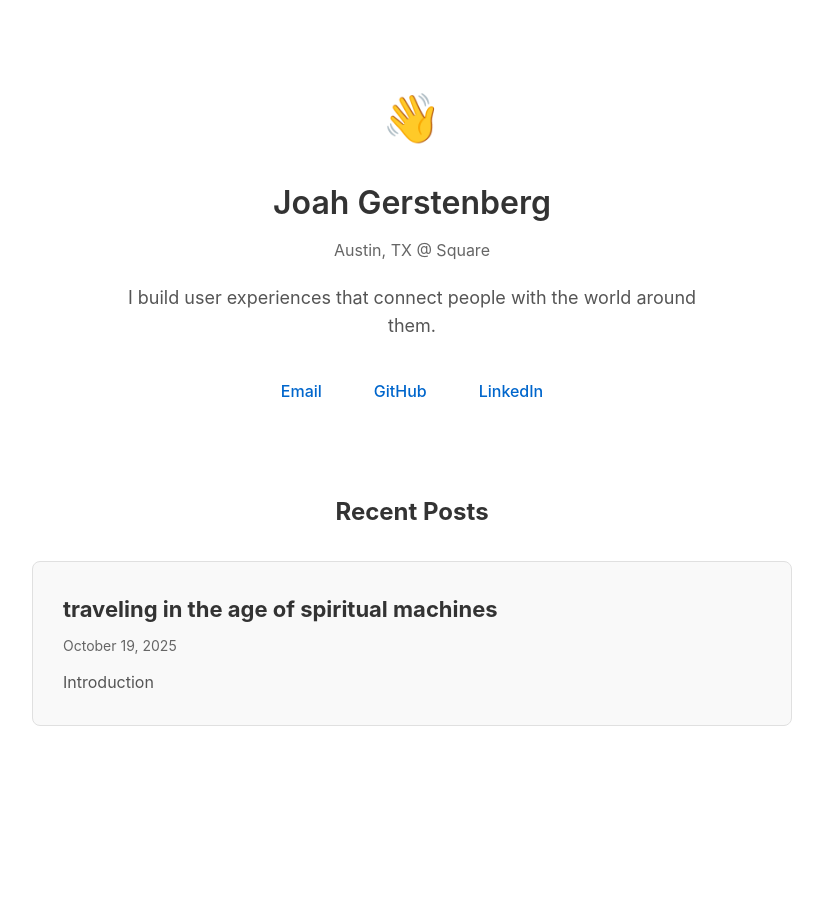
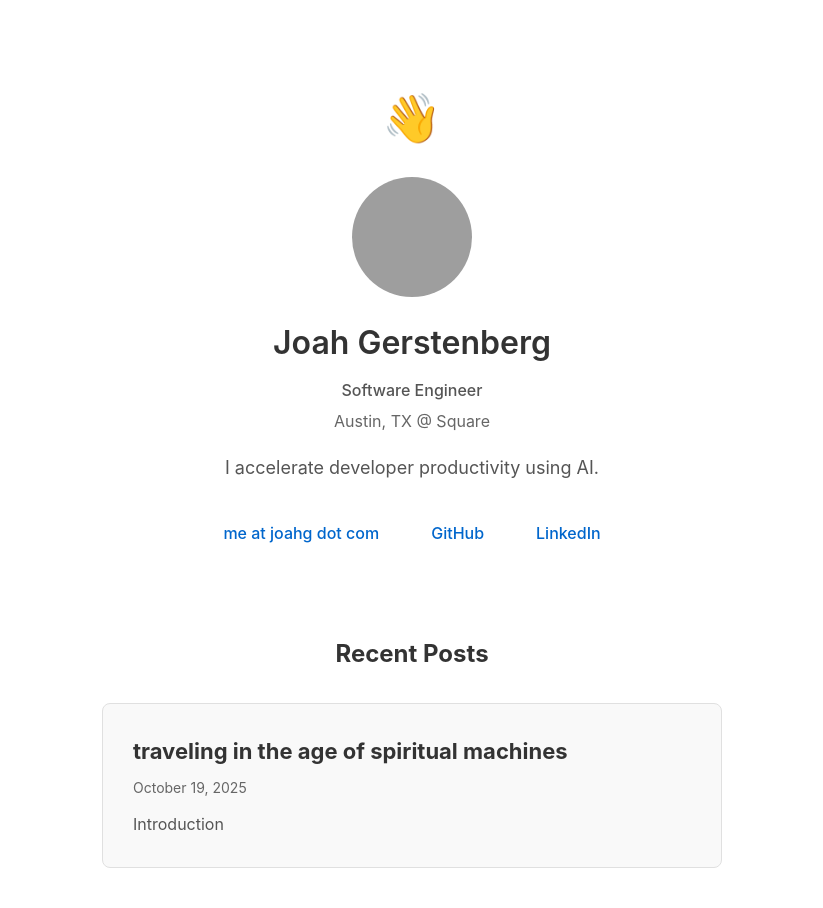
Before and after one commit to joahg/joahg.dev, a Jekyll site: the page built from index.html, in a window 1280 px wide. Shown: the whole page, without its empty margins (228-1051 px from the left). Built offline with Jekyll 4.4.1, drawn with Linux system fonts in a browser that asks for light colours; grey boxes are pictures that could not be loaded.

Commit message:
Update homepage design and blog post URLs
- Change container max-width from 800px to 660px
- Update blog post permalink from /blog/YYYY/MM/DD/title/ to /title/
- Add profile picture (120px circular) to homepage
- Update bio to "I accelerate developer productivity using AI"
- Change email from clickable link to text "me at joahg dot com"
- Add "Software Engineer" profession line

🤖 Generated with [Claude Code](https://claude.com/claude-code)

Co-Authored-By: Claude <noreply@anthropic.com>

```diff
--- a/_config.yml
+++ b/_config.yml
@@ -7,7 +7,7 @@ baseurl: ""
 
 # Build settings
 markdown: kramdown
-permalink: /blog/:year/:month/:day/:title/
+permalink: /:title/
 
 # Plugins
 plugins:
@@ -25,4 +25,4 @@ exclude:
 collections:
   posts:
     output: true
-    permalink: /blog/:year/:month/:day/:title/
+    permalink: /:title/
--- a/assets/css/style.css
+++ b/assets/css/style.css
@@ -22,7 +22,7 @@ body {
 }
 
 .container {
-    max-width: 800px;
+    max-width: 660px;
     margin: 0 auto;
 }
 
@@ -41,10 +41,25 @@ body {
     margin-bottom: 20px;
 }
 
+.profile-pic {
+    width: 120px;
+    height: 120px;
+    border-radius: 50%;
+    object-fit: cover;
+    margin: 0 auto 20px;
+    display: block;
+}
+
 .profile h1 {
     font-size: 32px;
     font-weight: 600;
     margin-bottom: 10px;
+}
+
+.profession {
+    color: #555;
+    font-weight: 500;
+    margin-bottom: 5px;
 }
 
 .location {
@@ -66,6 +81,7 @@ body {
     flex-wrap: wrap;
 }
 
+.social-links span,
 .social-links a {
     color: var(--link-color);
     text-decoration: none;
--- a/index.html
+++ b/index.html
@@ -5,12 +5,14 @@ title: Home
 <div class="home">
     <div class="profile">
         <div class="greeting">👋</div>
+        <img src="/assets/joah.jpg" alt="Joah Gerstenberg" class="profile-pic">
         <h1>Joah Gerstenberg</h1>
+        <p class="profession">Software Engineer</p>
         <p class="location">Austin, TX @ Square</p>
-        <p class="bio">I build user experiences that connect people with the world around them.</p>
+        <p class="bio">I accelerate developer productivity using AI.</p>
 
         <div class="social-links">
-            <a href="mailto:me@joahg.com">Email</a>
+            <span>me at joahg dot com</span>
             <a href="https://github.com/joahg" target="_blank" rel="noopener">GitHub</a>
             <a href="https://www.linkedin.com/in/joahg/" target="_blank" rel="noopener">LinkedIn</a>
         </div>
```
